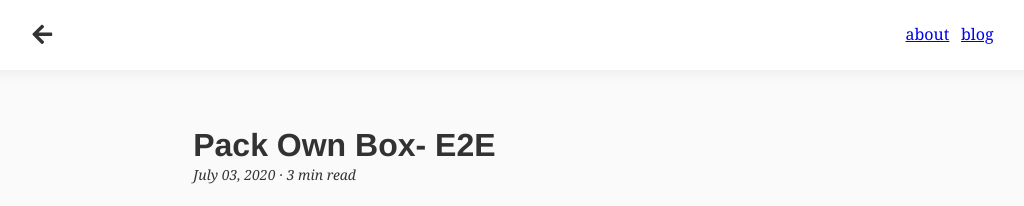
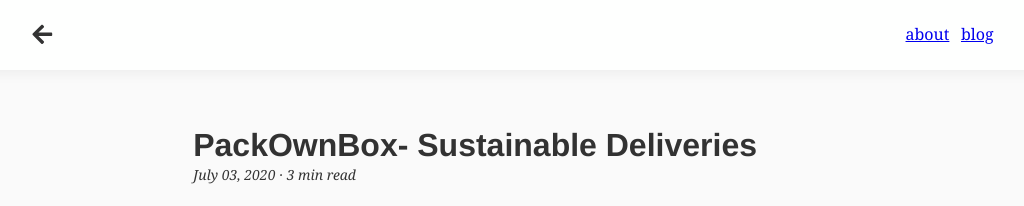
Before and after one commit to mehwisha01/Design-Portfolio, a Gatsby site: page /blog/Featured/PackOwnBox/ in a window 1280 px wide. Shown: the top 206 px of the page, without its empty margins (122-1146 px from the left). Built offline with nearby package versions, Linux system fonts and the light colour scheme; Gatsby itself is replaced by a stand-in of ours; some packages are replaced by stand-ins of ours; what typography-theme-doelger would draw is missing.

Commit message:
Title changes

```diff
--- a/content/posts/Featured/PackOwnBox/index.md
+++ b/content/posts/Featured/PackOwnBox/index.md
@@ -1,5 +1,5 @@
 ---
-title: "Pack Own Box- E2E"
+title: "PackOwnBox- Sustainable Deliveries"
 template: post
 slug: Pack Your own delivery Box
 draft: false
```
